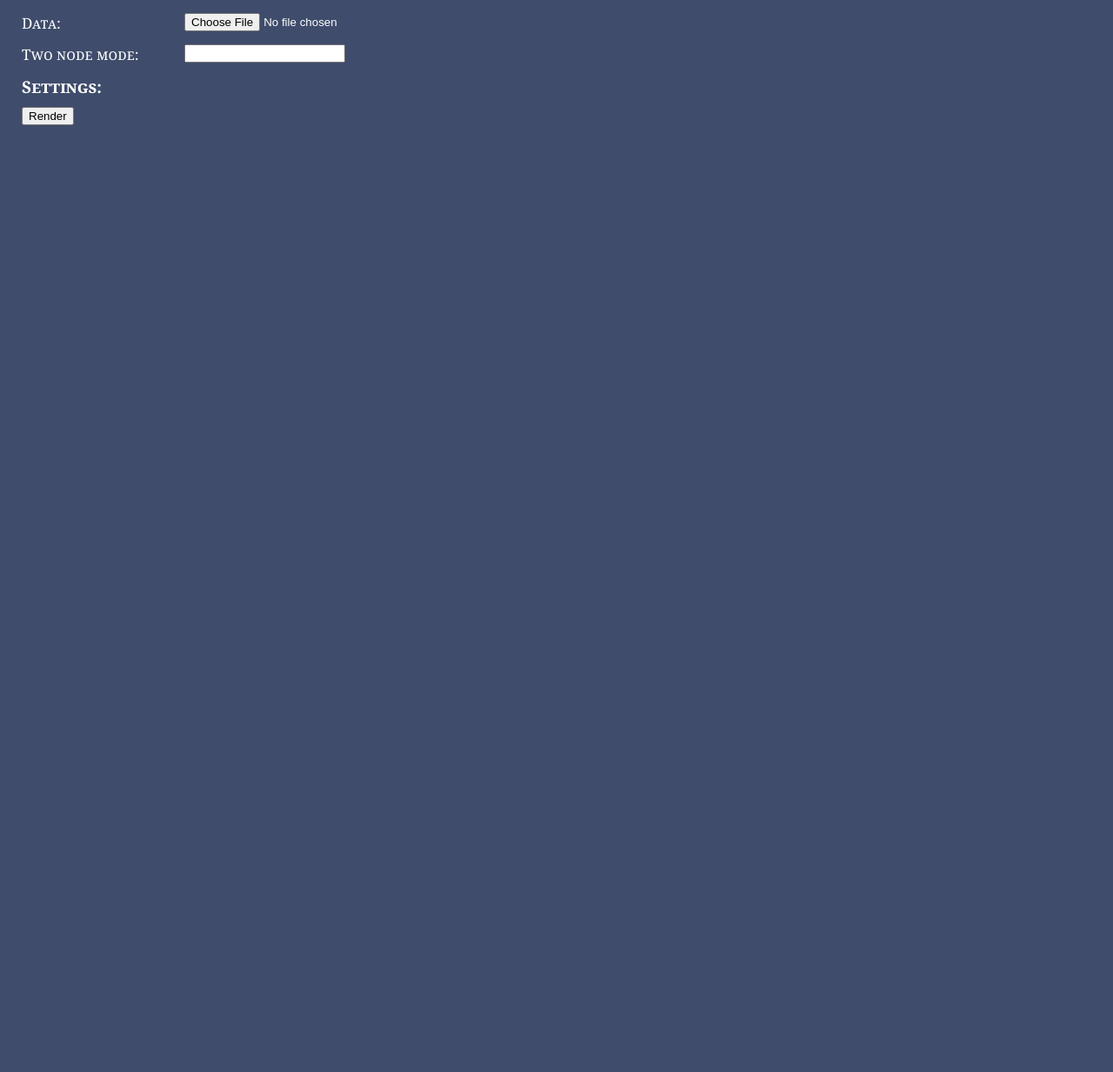
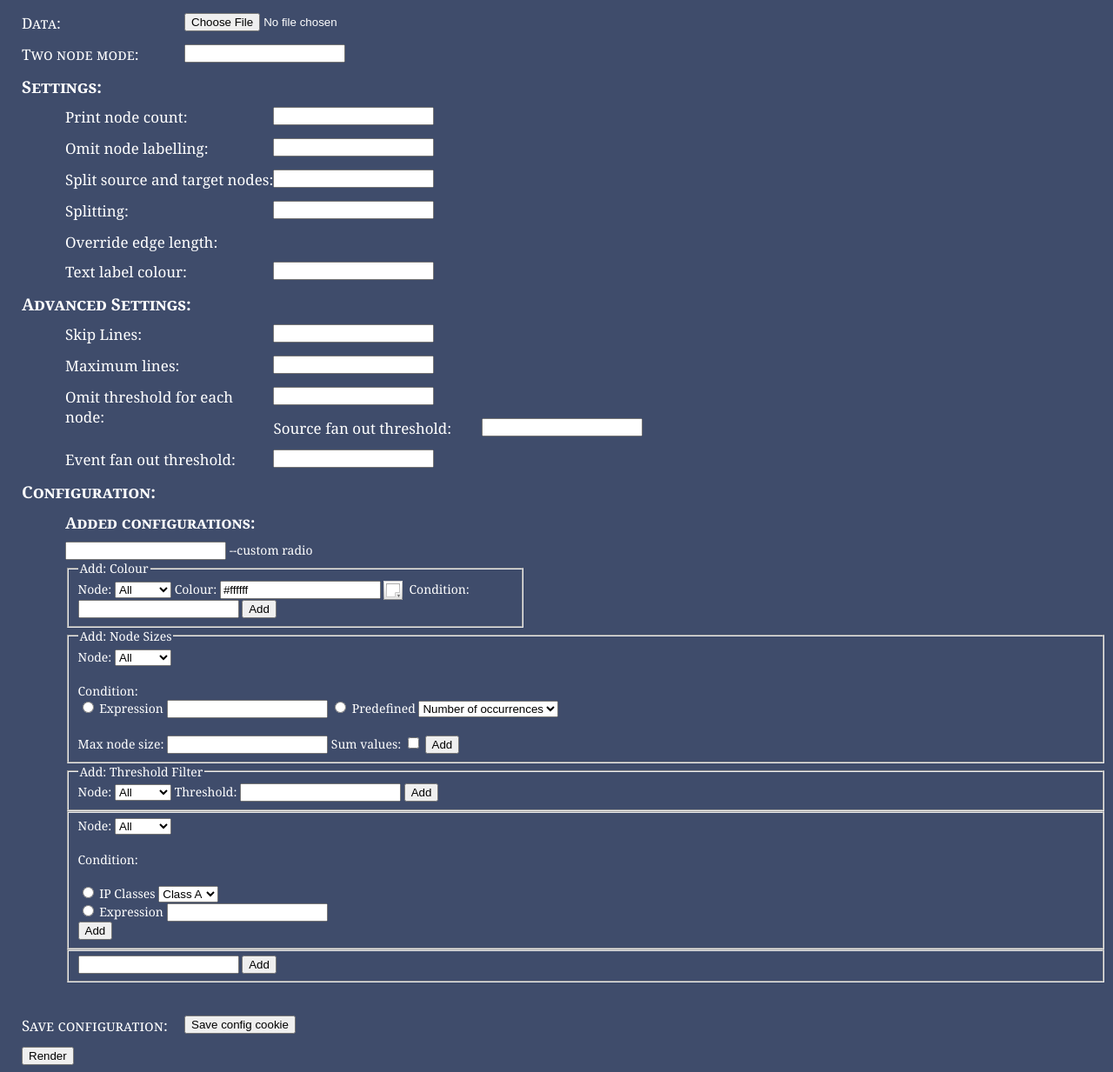
Before and after one commit to ayrus/afterglow-cloud, a Django app: template afterglow_cloud/templates/form.html in a window 1280 px wide. Shown: the whole page at 87% size. Before the commit the page ends 144 px from the top, so only its background shows below. Run offline with Django 3.2, Linux system fonts and the light colour scheme; the template is opened without the code that fills it, so the values that code supplies are empty, except form fields; tables that the repository leaves empty hold one stand-in row (values such as "Sample post"); form fields are guessed from the names that the template uses; some libraries are stand-ins or nearby versions.

Commit message:
Added more elements to the front-end UI view. More styling/processing pending yet.

```diff
--- a/afterglow_cloud/afterglow_cloud/app/form.py
+++ b/afterglow_cloud/afterglow_cloud/app/form.py
@@ -55,7 +55,7 @@
     #originating from event nodes (trivially true only for three node graphs).
     eventFanOut = forms.IntegerField(initial=0)
 
-    propertyConfig = forms.CharField(widget=forms.Textarea, required=False)
+    propertyConfig = forms.CharField(widget=forms.HiddenInput, required=False, )
 
     saveConfigCookie = forms.BooleanField(required=False, initial=True)
 
--- a/afterglow_cloud/afterglow_cloud/app/static/css/style.css
+++ b/afterglow_cloud/afterglow_cloud/app/static/css/style.css
@@ -18,19 +18,23 @@
 	margin-bottom: 15px;
 }
 
-#settingsLabel{
+#settingsLabel, #advancedLabel, #configLabel, #alreadyLabel{
 	font-size: 19px;
 	font-variant: small-caps;
 	font-weight: bold;
 	margin-bottom: 10px;
 }
 
-#mainSettings{
-	margin-left: 50px;
-	display: none;
+#alreadyLabel{
+	font-size: 18px !important;
 }
 
-#mainSettings label{
+#mainSettings, #advanced, #config{
+	margin-left: 50px;
+	//display: none;
+}
+
+#mainSettings label, #advanced label{
 	width: 20%;
 	font-variant: normal;
 }
@@ -38,3 +42,7 @@
 #id_overrideEdgeLength{
 	display: none;
 }
+
+#fieldColour{
+	width: 500px;
+}
--- a/afterglow_cloud/afterglow_cloud/app/static/js/form.js
+++ b/afterglow_cloud/afterglow_cloud/app/static/js/form.js
@@ -1,6 +1,8 @@
 $(document).ready(function(){
 
     $('#id_textLabel').miniColors();
+
+    $('#xColourHEX').miniColors();
 
     $("#id_overrideEdge").click(function () {
         toggleShowOverrideInput();
@@ -8,6 +10,10 @@
 
     $("#settingsLabel").click(function () {
         toggleShowMainSettings();
+    });
+
+    $('#advancedLabel').click(function () {
+        toggleShowAdvanced();
     });
 
 });
@@ -24,3 +30,11 @@
 function toggleShowMainSettings(){
     $('#mainSettings').slideToggle(('slow'));
 }
+
+function toggleShowAdvanced(){
+    $('#advanced').slideToggle(('slow'));
+}
+
+function addColour(){
+
+}
--- a/afterglow_cloud/templates/form.html
+++ b/afterglow_cloud/templates/form.html
@@ -43,6 +43,145 @@
 		      <div class="field"> <label>Text label colour:</label>  {{ form.textLabel }} </div>
 	   </div>
 
+	   <div id="advancedLabel"> Advanced Settings: </div>
+
+	   <div id="advanced">
+		      <div class="field"> <label>Skip Lines:</label>  {{ form.skipLines }}  </div>
+
+		      <div class="field"> <label>Maximum lines:</label>  {{ form.maxLines }}  </div>
+
+		      <div class="field"> <label>Omit threshold for each node:</label>  {{ form.omitThreshold }}  </div>
+
+		      <div class="field"> <label>Source fan out threshold:</label>  {{ form.sourceFanOut }}  </div>
+
+		      <div class="field"> <label>Event fan out threshold:</label>  {{ form.eventFanOut }}  </div>
+	   </div>
+
+	   <div id="configLabel">Configuration: </div>
+
+	   <div id="config">
+
+		      <div id="alreadyLabel"> Added configurations: </div>
+
+		      {{ form.propertyConfig }}
+		      --custom radio
+
+		      <fieldset id="fieldColour">
+				 <legend>Add: Colour</legend>
+				 Node: <select name="xColourType" id="xColourType">
+					    <option>All</option>
+					    <option>Source</option>
+					    <option>Event</option>
+					    <option>Target</option>
+				 </select>
+
+				 Colour: <input type="text" name="xColourHEX" id="xColourHEX" />
+
+				 Condition: <input type="text" name="xColourCondition" id="xColourCondition" />
+
+				 <button name="xColourButton" id="xColourButton" onclick="addColour(); return false;">Add</button>
+		      </fieldset>
+
+		      <fieldset id="fieldSize">
+				 <legend>Add: Node Sizes</legend>
+
+				  Node: <select name="xSizeType" id="xSizeType">
+					    <option>All</option>
+					    <option>Source</option>
+					    <option>Event</option>
+					    <option>Target</option>
+				 </select>
+				 <br/><br/>
+				 Condition: <br/>
+
+				 <input type="radio" name="xSizeRadioExp" id="xSizeRadioExp"/> Expression
+				 <input type="text" name="xSizeCondition" id="xSizeCondition"/>
+
+
+				 <input type="radio" name="xSizeRadioPre" id="xSizeRadioPre"/> Predefined
+				 <select name="xSizePreType" id="xSizePreType">
+					    <option>Number of occurrences</option>
+					    <option>Third data column</option>
+					    <option>Fourth data column</option>
+				 </select>
+
+				 <br/><br/>
+
+				 Max node size: <input type="text" name="xSizeMaxSize" id="xSizeMaxSize" />
+
+				 Sum values: <input type="checkbox" name="xSizeSum" value="xSizeSum"  />
+
+				 <button name="xSizeButton" id="xSizeButton">Add</button>
+
+		      </fieldset>
+
+		      <fieldset id="fieldThreshold">
+
+				 <legend>Add: Threshold Filter</legend>
+
+				  Node: <select name="xThresholdType" id="xThresholdType">
+					    <option>All</option>
+					    <option>Source</option>
+					    <option>Event</option>
+					    <option>Target</option>
+				 </select>
+
+				 Threshold: <input type="text" name="xThresholdSize" id="xThresholdSize" />
+
+				 <button name="xThresholdButton" id="xThresholdButton">Add</button>
+		      </fieldset>
+
+
+		      <fieldset id="fieldClustering">
+
+				 Node: <select name="xClusteringType" id="xClusteringType">
+					    <option>All</option>
+					    <option>Source</option>
+					    <option>Event</option>
+					    <option>Target</option>
+				 </select>
+
+				 <br/><br/>
+
+				 Condition:
+
+				 <br/><br/>
+
+				 <input type="radio" name="xClusteringRadioIP" id="xClusteringRadioIP"/> IP Classes
+				 <select name="xClusteringIPType" id="xClusteringIPType">
+					    <option>Class A</option>
+					    <option>Class B</option>
+					    <option>Class C</option>
+					    <option>Class D</option>
+				 </select>
+
+				 <br/>
+
+
+				 <input type="radio" name="xClusteringRadioExp" id="xClusteringRadioExp"/> Expression
+				 <input type="text" name="xClusteringCondition" id="xClusteringCondition"/>
+
+				 <br/>
+
+				 <button name="xClusteringButton" id="xClusteringButton">Add</button>
+
+		      </fieldset>
+
+		      <fieldset id="fieldCustom">
+
+				<input type="text" name="xCustomCondition" />
+
+				<button name="xCustomButton" id="xCustomButton">Add</button>
+
+		      </fieldset>
+
+	   </div>
+
+	   <br/><br/>
+
+	   <div class="field"> <label>Save configuration:</label>  {{ form.saveConfigCookie }}  </div>
+
+
         <input type="submit" value="Render">
     </form>
 
```
Also changed, not shown: 3 other files.
